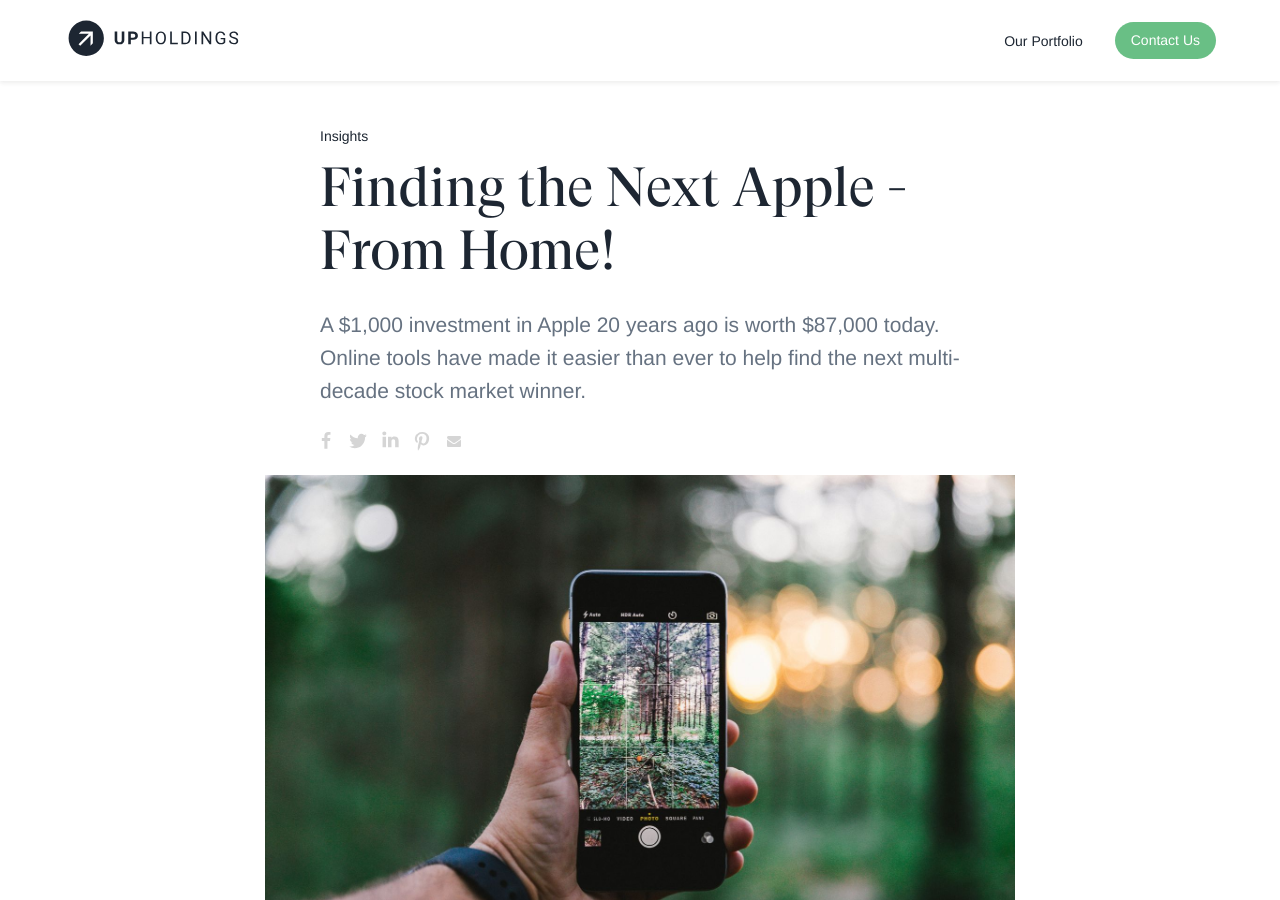
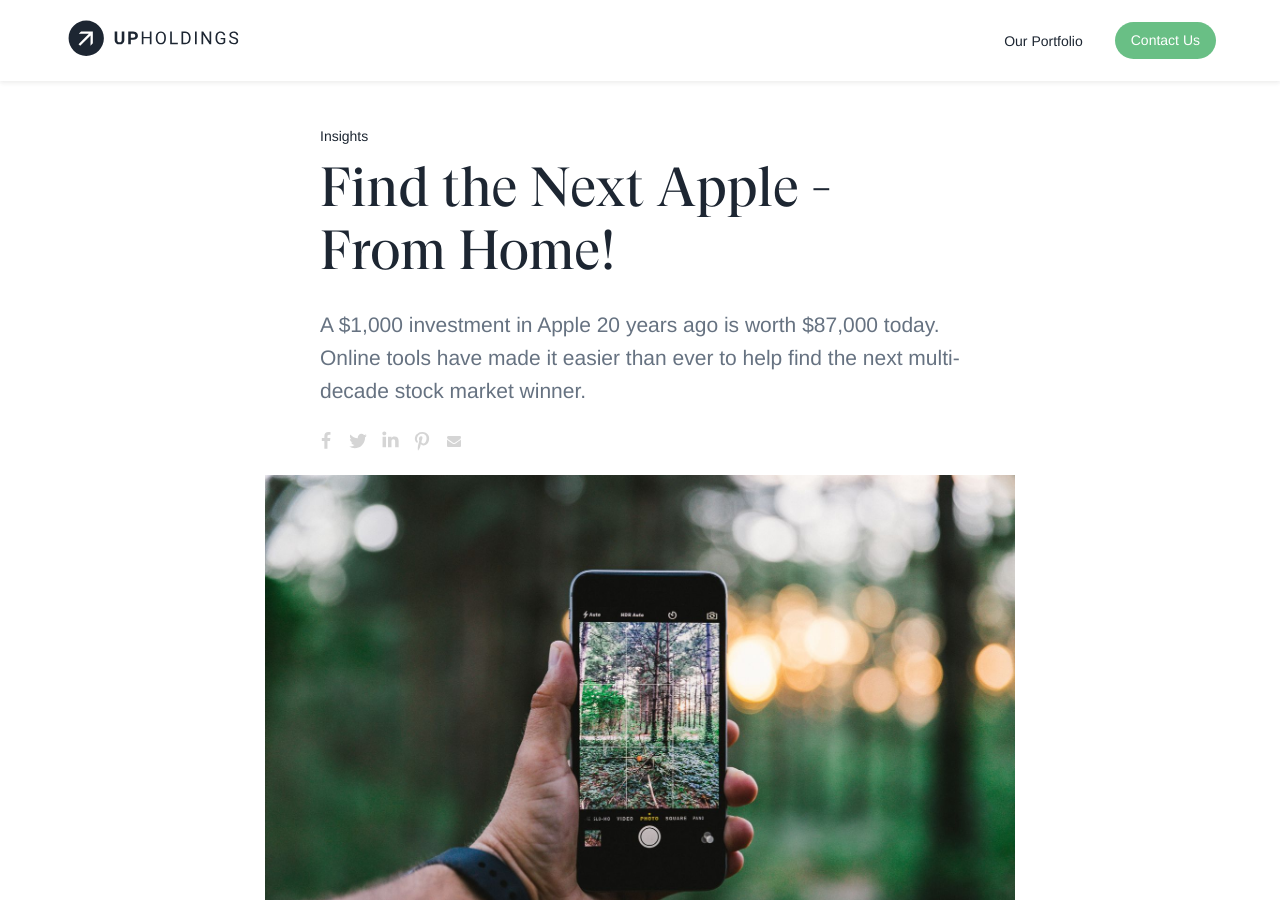
Before and after one commit to willanderson/Upholdings, a Jekyll site: the page built from _posts/2020-01-13-finding-the-next-apple.markdown, in a window 1280 px wide and 900 px high. Built offline with Jekyll 4.4.1, drawn with Linux system fonts in a browser that asks for light colours; nearby versions of some CDN libraries; some web fonts are replaced; comment, search, counter and statistics services are not loaded.

Commit message:
Updated Finding The Next Apple

```diff
--- a/_posts/2020-01-13-finding-the-next-apple.markdown
+++ b/_posts/2020-01-13-finding-the-next-apple.markdown
@@ -1,5 +1,5 @@
 ---
-title: Finding the Next Apple - From Home!
+title: Find the Next Apple - From Home!
 date: 2020-01-13 21:46:00 Z
 categories:
 - Insights
@@ -13,7 +13,7 @@
 
 Every investor needs two things to evaluate a potential investment: (1) the right questions, and (2) tools to answer those questions. Below are examples from Upholdings that we employ to deliver market beating returns.
 
-### Our eight questions:
+### **Our eight questions:**
 
 1. Does the company compete in a large market with a defensible position?
 
@@ -33,7 +33,7 @@
 
 Company-released financial statements, annual reports, and transcripts are an excellent place to start answering those questions. But to figure out if it's not just a good investment, but really a great investment, we have to go a step further.
 
-### Alternative Data You Can Access From Home:
+### **Alternative Data You Can Access From Home:**
 
 * LinkedIn Premium has a tool that tells you how quickly a company is growing its employee base what types of employees they are hiring: is the company hiring salespeople and growing revenue, or is the company in investment-mode and hiring more engineers to build things?
 
@@ -49,6 +49,6 @@
 
 While the web has made it easier than ever to find the right answers, the hard part is exercising patience and only buying additional shares when the market offers a price that just can’t be beat.
 
-### About Upholdings
+### **About Upholdings**
 
 Upholdings is built for the next generation of investors. We manage a concentrated portfolio of the best public and private growth companies profitably reshaping big industries. We combine data-driven tools with expert-led insights to find the best opportunities to grow your hard-earned savings.
```
